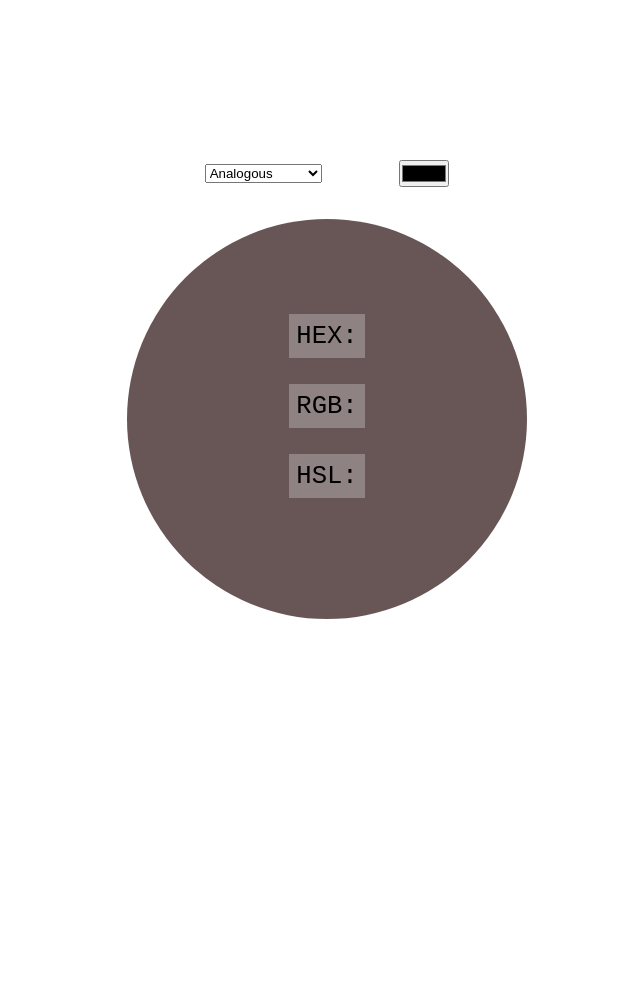
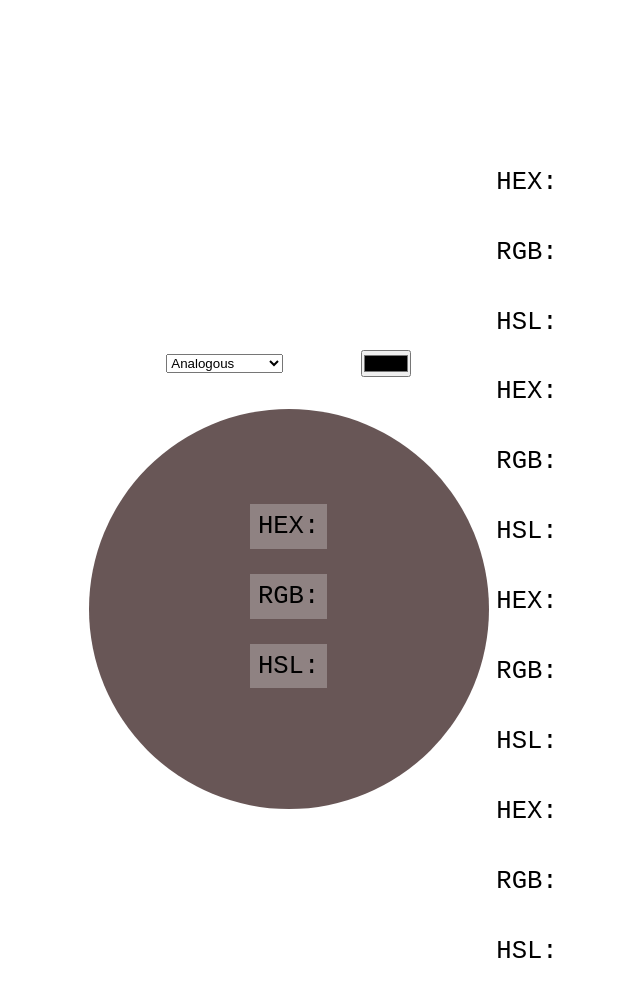
Before and after one commit to julietafc/03.01_Color-selector, a plain HTML site: page index.html in a window 1280 px wide. Shown: the whole page, without its empty margins (313-953 px from the left). Before the commit the page ends 800 px from the top, so only its background shows below. Drawn offline with Linux system fonts and the light colour scheme.

Commit message:
modified elements in html

```diff
--- a/index.html
+++ b/index.html
@@ -31,7 +31,37 @@
         </div>
       </div>
     </div>
-    <div class="secondSection"></div>
+
+    <div class="secondSection">
+      <div class="colorDisplay1">
+        <div class="valuesDisplay1">
+          <p class="HEX">HEX:</p>
+          <p class="RGB">RGB:</p>
+          <p class="HSL">HSL:</p>
+        </div>
+      </div>
+      <div class="colorDisplay2">
+        <div class="valuesDisplay2">
+          <p class="HEX">HEX:</p>
+          <p class="RGB">RGB:</p>
+          <p class="HSL">HSL:</p>
+        </div>
+      </div>
+      <div class="colorDisplay3">
+        <div class="valuesDisplay3">
+          <p class="HEX">HEX:</p>
+          <p class="RGB">RGB:</p>
+          <p class="HSL">HSL:</p>
+        </div>
+      </div>
+      <div class="colorDisplay4">
+        <div class="valuesDisplay4">
+          <p class="HEX">HEX:</p>
+          <p class="RGB">RGB:</p>
+          <p class="HSL">HSL:</p>
+        </div>
+      </div>
+    </div>
     <!-- <div class="containerWrapper">
       <div class="container">
         <div class="heading">
@@ -81,5 +111,6 @@
     </div> -->
 
     <script src="js/script.js"></script>
+    <script src="js/scriptcp.js"></script>
   </body>
 </html>
```
